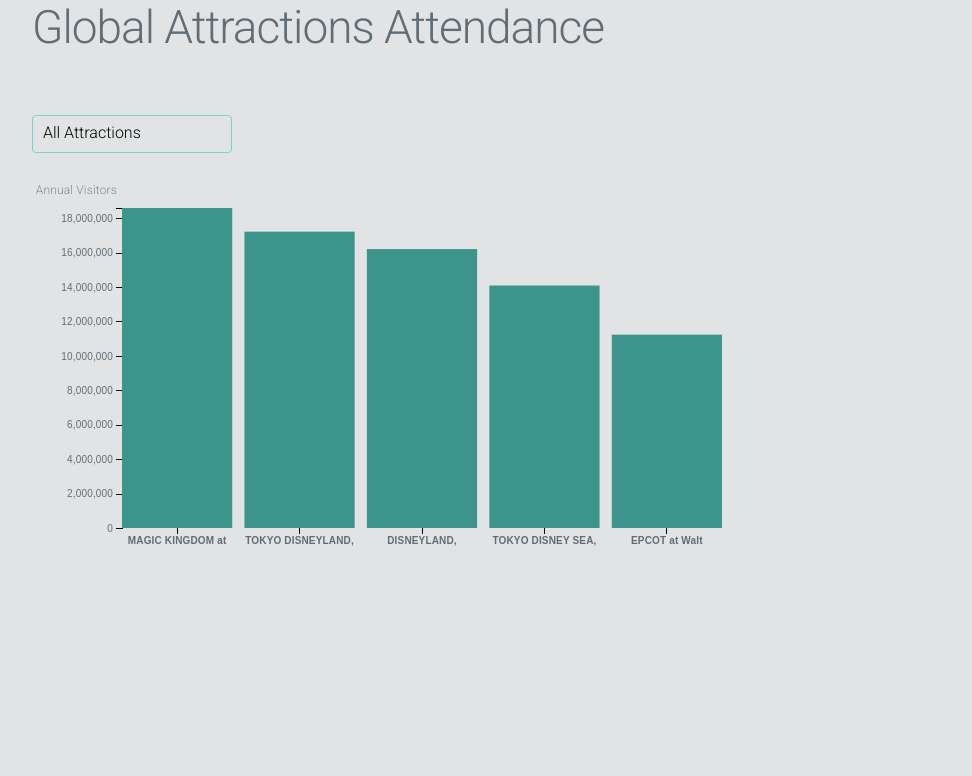
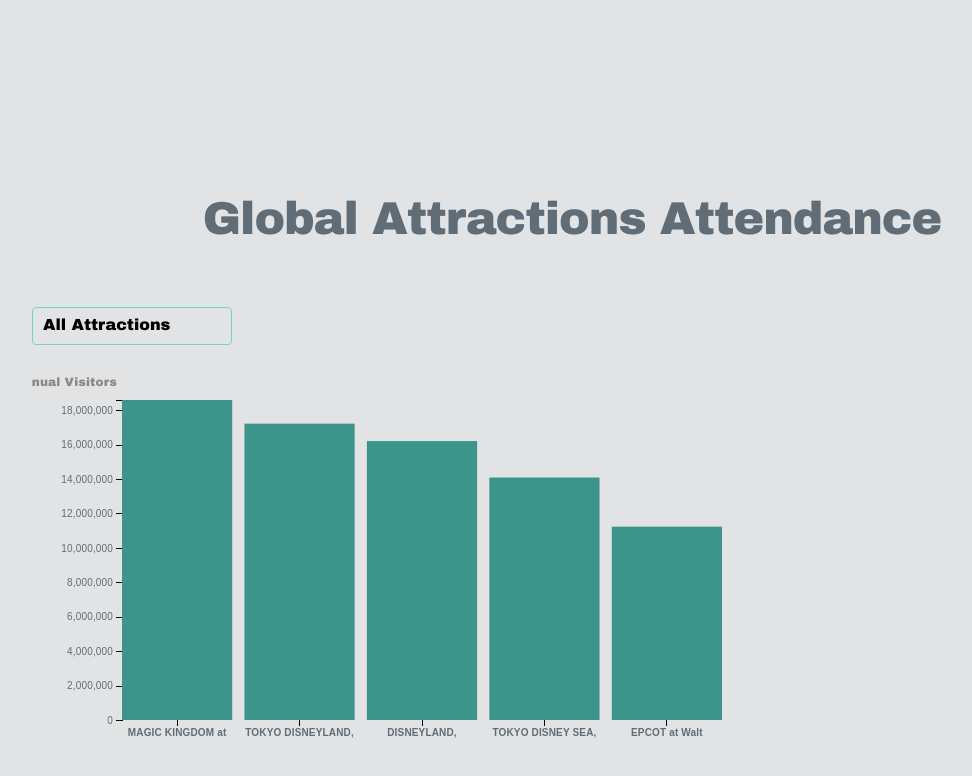
Before and after one commit to adrizhao2/GlobalAttractionsAttendance, a plain HTML site: page index.html in a window 1280 px wide. Shown: the whole page, without its empty margins (68-1040 px from the left). Drawn offline with nearby package versions, Linux system fonts and the light colour scheme.

Commit message:
style changes

```diff
--- a/style.css
+++ b/style.css
@@ -2,12 +2,17 @@
 /*    GENERAL   */
 /****************/
 
+.container{
+  margin-top: 15%;
+}
+
 body {
   background-color: #e1e3e4;
-  font-family: 'Roboto', sans-serif;
+  font-family: "Arial Black", Gadget, sans-serif;
 }
 
 h1 {
+  text-align: center;
   margin-bottom: 60px;
   font-weight: 100;
 }
@@ -101,7 +106,7 @@ h2 {
 }
 #tooltip p {
     margin: 0;
-    font-family: sans-serif;
+    font-family: "Arial Black", Gadget, sans-serif;
     font-size: 16px;
     line-height: 20px;
 }
```
